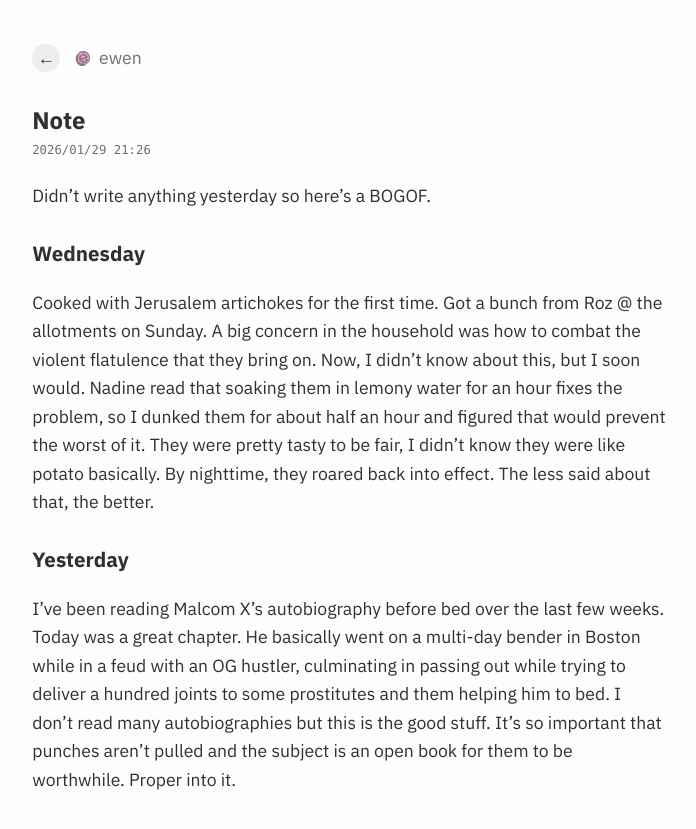
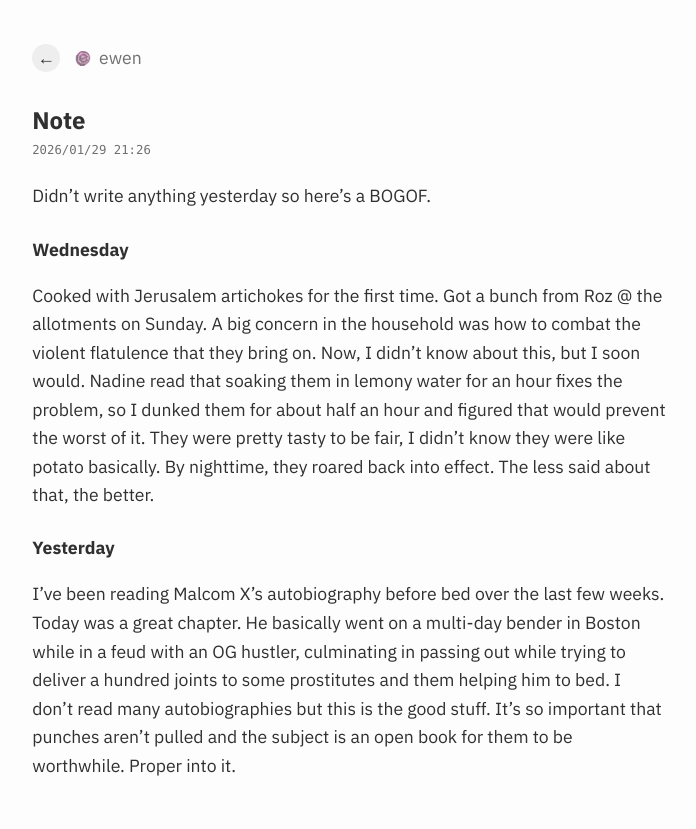
Before and after one commit to ewenme/site2, a Jekyll site: the page built from _notes/2026-01-29.md, in a window 1280 px wide. Shown: the top 829 px of the page, without its empty margins (291-987 px from the left). Built offline with Jekyll 4.4.1, drawn with Linux system fonts in a browser that asks for light colours.

Commit message:
simplify header rules

```diff
--- a/assets/new.scss
+++ b/assets/new.scss
@@ -1,7 +1,7 @@
 ---
 ---
 
-html { font-size: 100%; font: -apple-system-body; }
+html { font: -apple-system-body; }
 
 /* Charter (Bitstream) – license: assets/fonts/LICENSE-Charter.txt */
 @font-face {
@@ -83,9 +83,6 @@ body {
   margin: 0;
   font-size: 1.1rem;
   word-wrap: break-word;
-}
-
-body {
   font-family: var(--sansserif);
 }
 
@@ -174,26 +171,24 @@ h1, h2, h3, h4, h5, h6 {
       stroke-width: 16;
     }
   }
+}
 
-  .h1 {
-    font-size: 1.5rem;
-  }
+h1 {
+  font-size: 1.5rem;
+  margin-bottom: 0;
 }
 
 h2 {
   font-size: 1.25rem;
 }
 
-h1 {
-  font-size: 1.5rem;
-  font-weight: 700;
-  margin-bottom: 0;
+h3 {
+  font-size: 1.1rem;
 }
 
 .text {
   margin-right: .4rem;
   font-size: inherit;
-  font-weight: 700;
   display: inline-block;
   margin-top: 0;
 }
```
